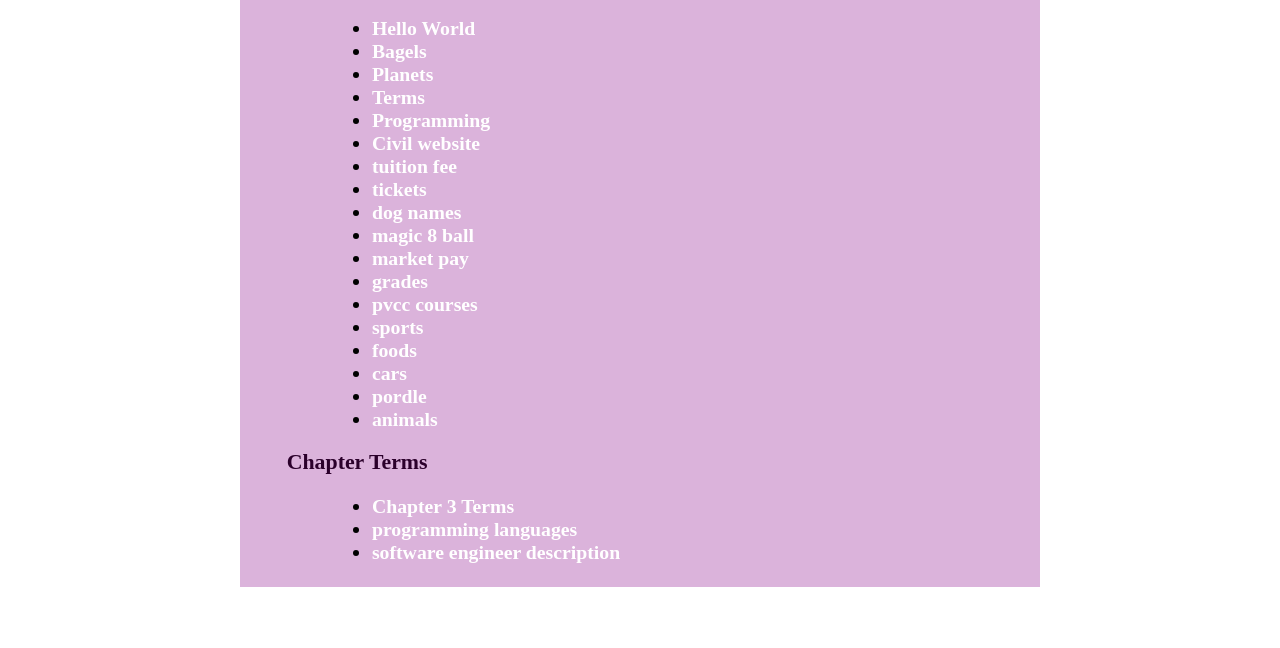
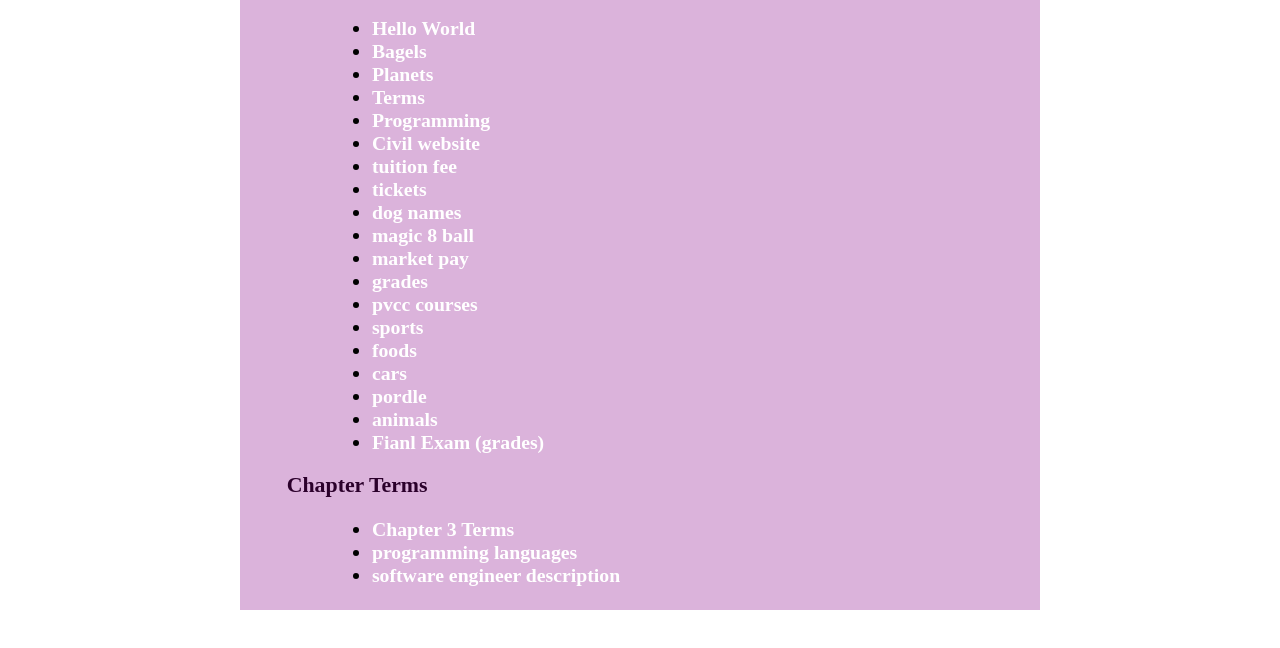
Before and after one commit to cmiller-pvcc/cmiller-pvcc.github.io, a plain HTML site: page index.html in a window 1280 px wide. Shown: the part 118-766 px from the top of the page. Drawn offline with Linux system fonts and the light colour scheme.

Commit message:
Update index.html

```diff
--- a/index.html
+++ b/index.html
@@ -61,6 +61,7 @@
                     <li><a href = "cars.txt"> cars </a></li>
                     <li><a href = "pordle.py"> pordle </a></li>
                     <li><a href = "animals.txt"> animals</a></li>
+                    <li><a href = "grades_files.py"> Fianl Exam (grades)</a></li>
                 </ul>
             </h3>
             <h2>Chapter Terms</h2>
```
